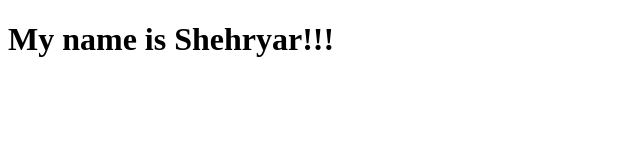
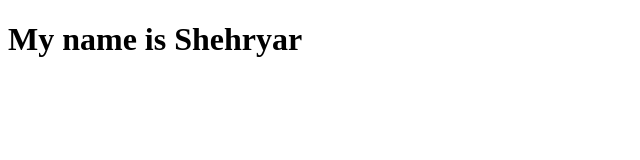
Before and after one commit to Shehryariaz/first-github-project-, a plain HTML site: page index.html in a window 1280 px wide. Shown: the full height of the page, 0-640 px from the left. Drawn offline with Linux system fonts and the light colour scheme.

Commit message:
remove exclamation marks

```diff
--- a/index.html
+++ b/index.html
@@ -7,6 +7,6 @@
     <title>Document</title>
 </head>
 <body>
-    <h1>My name is Shehryar!!!</h1>
+    <h1>My name is Shehryar</h1>
 </body>
 </html>
```
